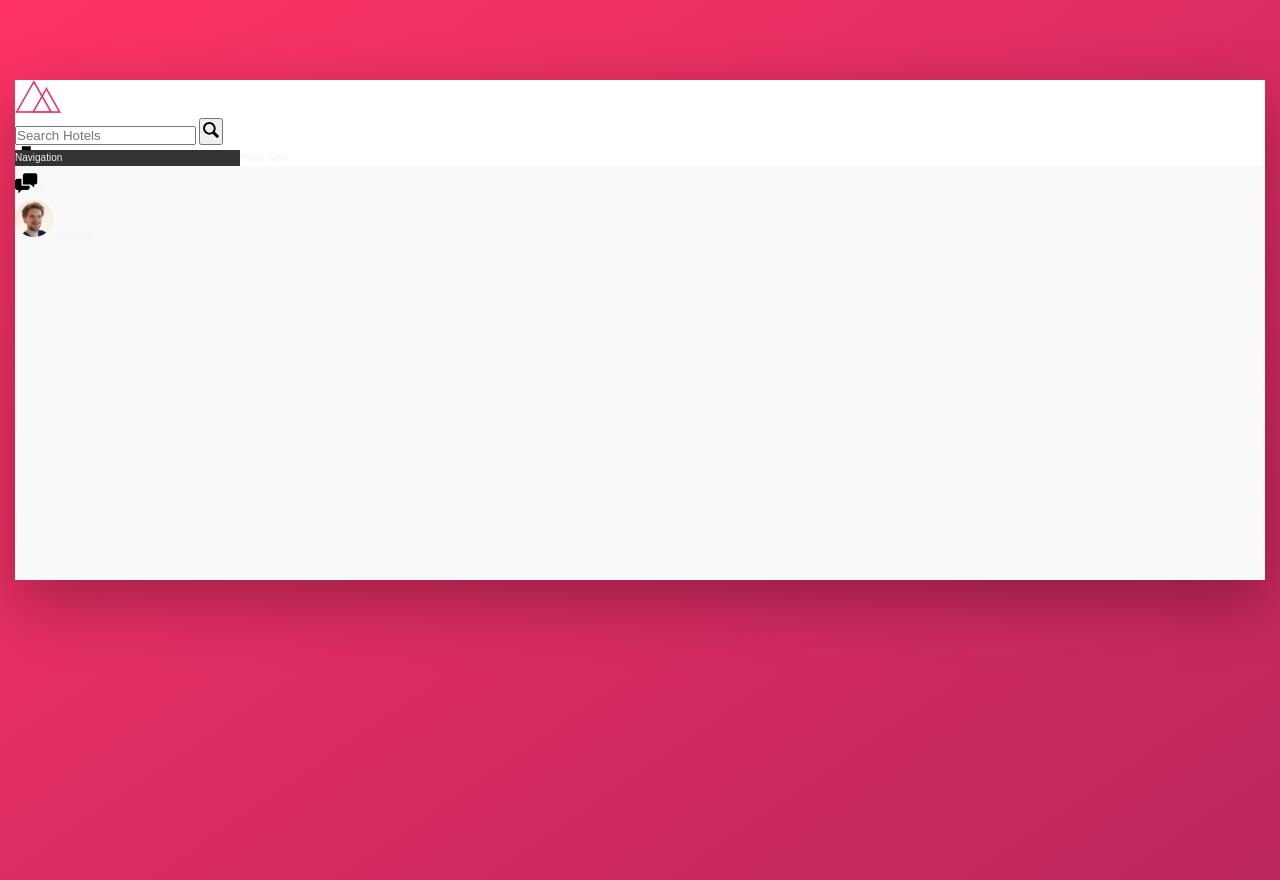
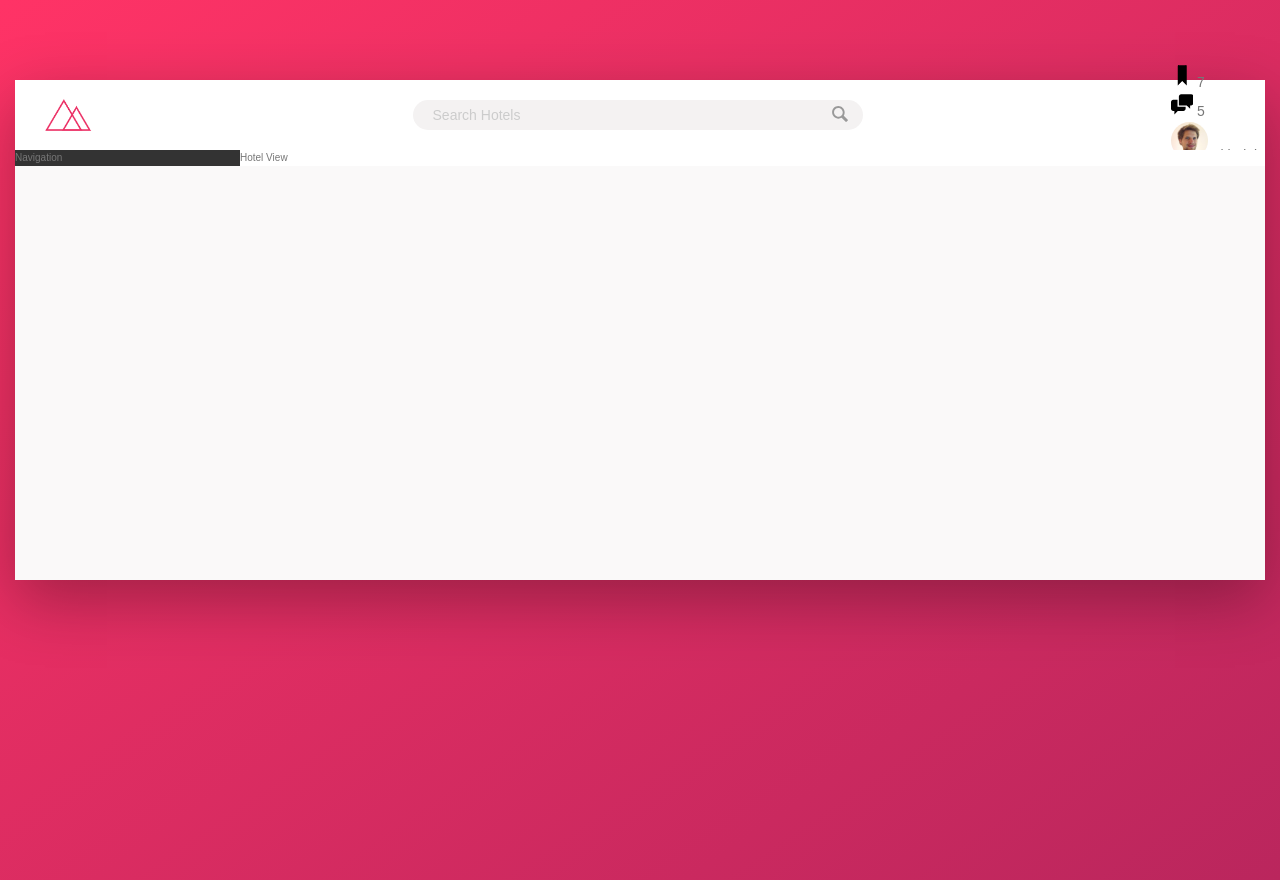
Before and after one commit to akindoju/trillo, a website: page index.html in a window 1280 px wide. Drawn offline with Linux system fonts and the light colour scheme.

Commit message:
Styled search component

```diff
--- a/index.html
+++ b/index.html
@@ -19,7 +19,11 @@
         <img src="img/logo.png" alt="trillo logo" class="logo" />
 
         <form action="#" class="search">
-          <input type="text" class="search_input" placeholder="Search Hotels" />
+          <input
+            type="text"
+            class="search__input"
+            placeholder="Search Hotels"
+          />
           <button class="search__button">
             <svg class="search__icon">
               <use xlink:href="img/sprite.svg#icon-magnifying-glass" />
--- a/sass/_base.scss
+++ b/sass/_base.scss
@@ -40,7 +40,7 @@ body {
   font-family: 'open-sans', sans-serif;
   font-weight: 400;
   line-height: 1.6;
-  color: var(--color-grey-light-2);
+  color: var(--color-grey-dark-2);
   background-image: linear-gradient(
     to right bottom,
     var(--color-primary-light),
--- a/sass/_components.scss
+++ b/sass/_components.scss
@@ -1,17 +1,58 @@
 .logo {
   height: 3.25rem;
+  margin-left: 3rem;
 }
 
 .search {
+  flex: 0 0 40%;
+  display: flex;
+  align-items: center;
+  justify-content: center;
+
   &__input {
+    font-family: inherit;
+    font-size: inherit;
+    color: inherit;
+    background-color: var(--color-grey-light-2);
+    border: none;
+    padding: 0.7rem 2rem;
+    border-radius: 10rem;
+    width: 90%;
+    transition: all 0.2s;
+    margin-right: -3.25rem;
+
+    &:focus {
+      outline: none;
+      width: 100%;
+      background-color: var(--color-grey-light-3);
+    }
+
+    &::-webkit-input-placeholder {
+      color: var(--color-grey-light-4);
+    }
+  }
+
+  &__input:focus + &__button {
+    background-color: var(--color-grey-light-3);
   }
 
   &__button {
+    border: none;
+    background-color: var(--color-grey-light-2);
+
+    &:focus {
+      outline: none;
+    }
+
+    &:active {
+      transform: translateY(2px);
+    }
   }
 
   &__icon {
     height: 2rem;
     width: 2rem;
+    fill: var(--color-grey-dark-3);
   }
 }
 
--- a/sass/_layouts.scss
+++ b/sass/_layouts.scss
@@ -7,9 +7,14 @@
 }
 
 .header {
+  font-size: 1.4rem;
   height: 7rem;
   border-bottom: var(--color-grey-light-2);
   background-color: white;
+
+  display: flex;
+  justify-content: space-between;
+  align-items: center;
 }
 
 .content {
```
Also changed, not shown: css/style.css.
